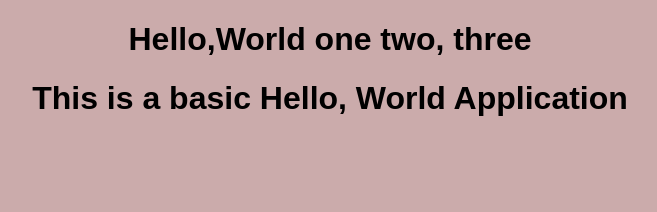
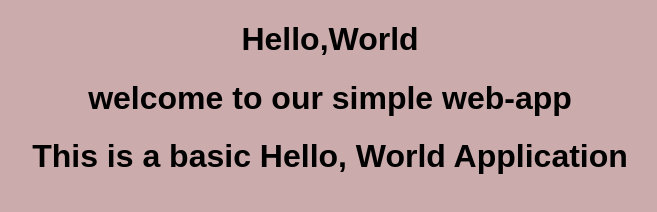
Before and after one commit to Rkvishnu/doc-nexus-cicd, a plain HTML site: page index.html in a window 1280 px wide. Shown: the whole page, without its empty margins (310-967 px from the left). Drawn offline with Linux system fonts and the light colour scheme.

Commit message:
Update index.html

```diff
--- a/index.html
+++ b/index.html
@@ -8,8 +8,9 @@
     <link rel="stylesheet" href="style.css">
 </head>
 <body>
-    <h1>Hello,World one two, three
+    <h1>Hello,World
     </h1>
+    <h1>welcome to our simple web-app</h1>
     <h1>This is a basic Hello, World Application</h1>
     <script src="script.js"></script>
 </body>
```
